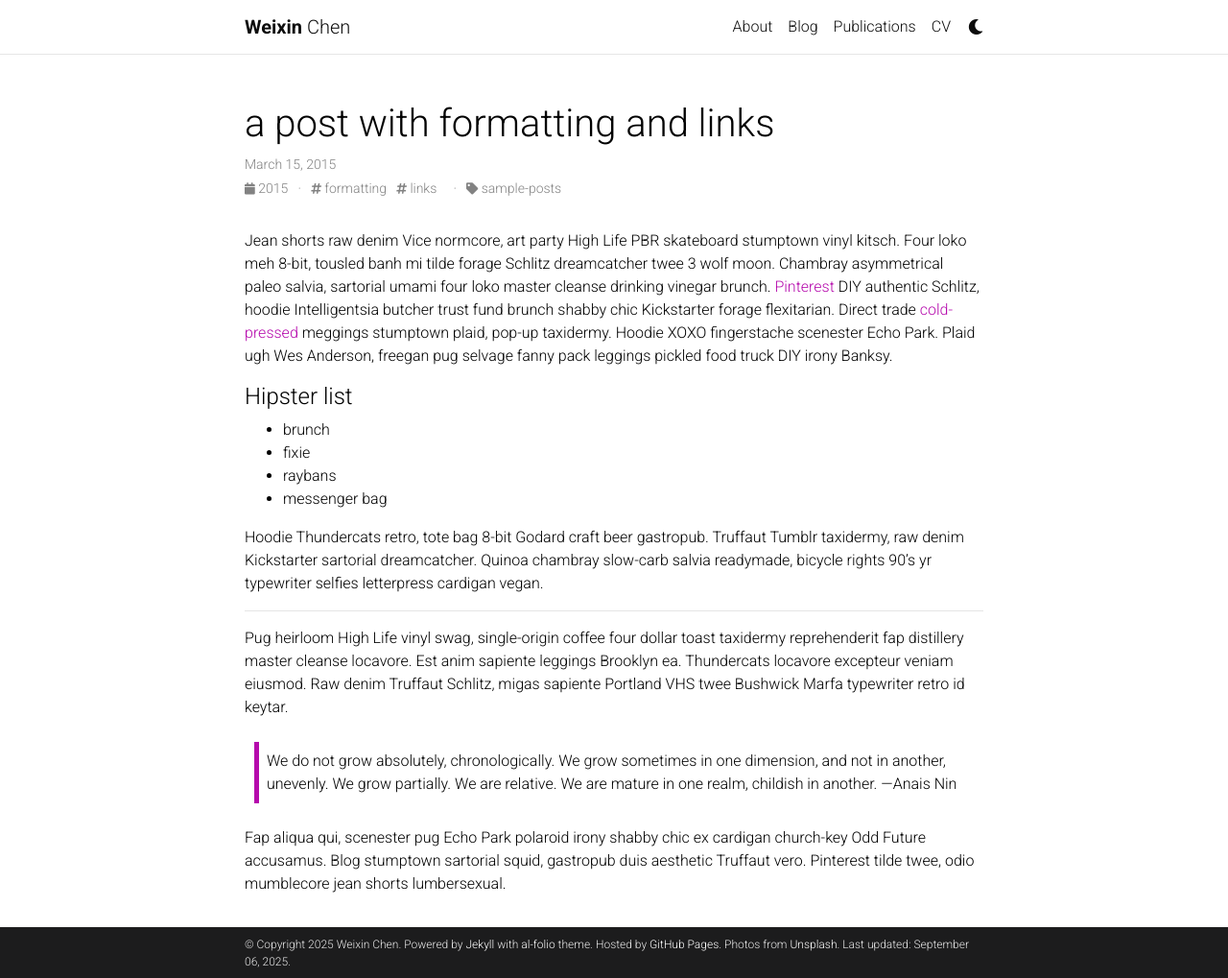
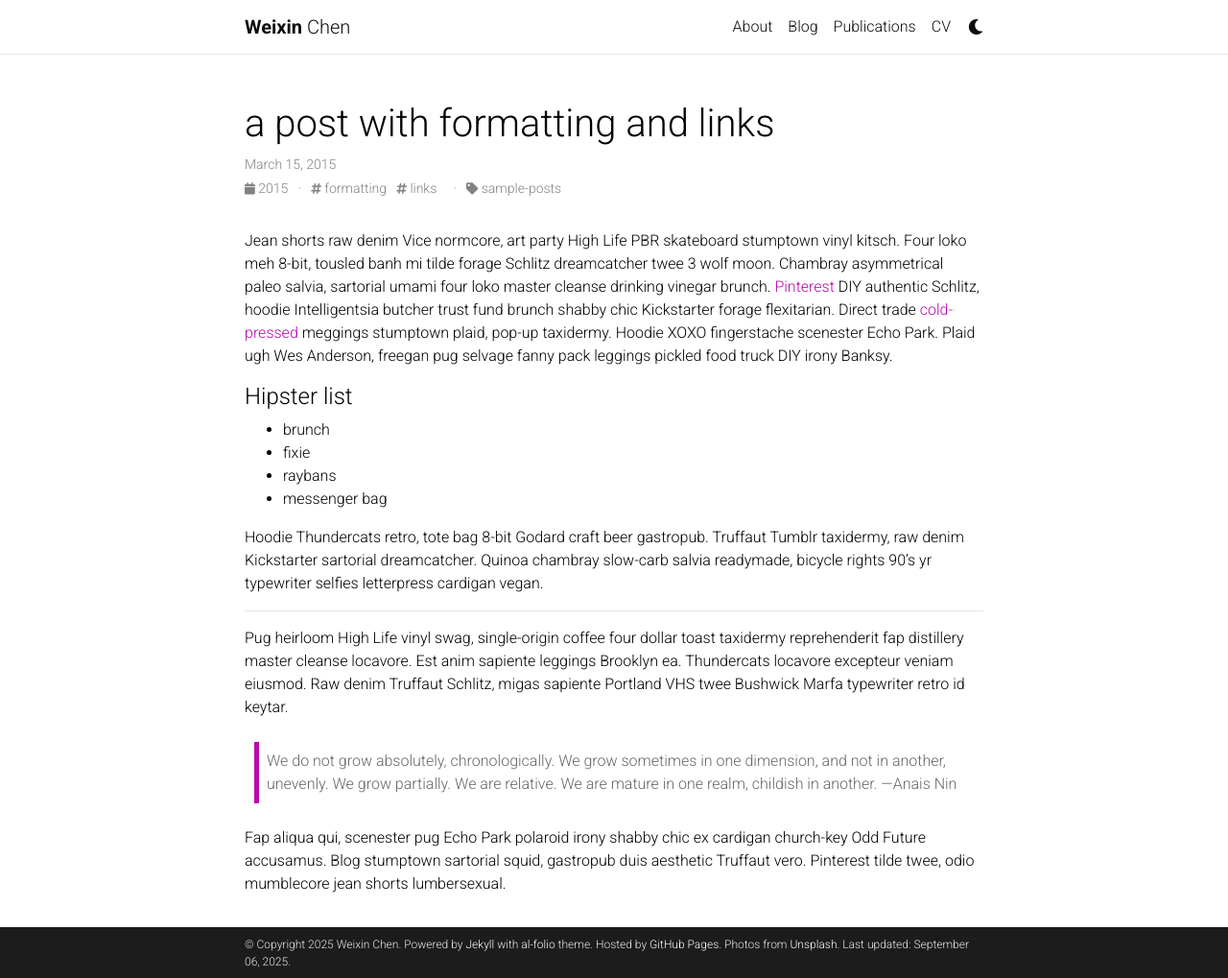
Before and after one commit to chenweixin107/chenweixin107.github.io, a Jekyll site: the page built from _posts/2015-03-15-formatting-and-links.md, in a window 1280 px wide and 1019 px high. Shown: the whole window at 96% size. Built offline with Jekyll 4.4.1, drawn with Linux system fonts in a browser that asks for light colours; full-size pictures stand in for the smaller copies a plugin makes; comment, search, counter and statistics services are not loaded; a style sheet for code colours, icons or effects is not loaded.

Commit message:
Update quotation font size

```diff
--- a/_sass/_base.scss
+++ b/_sass/_base.scss
@@ -58,7 +58,8 @@
   border-left: 2px solid var(--global-theme-color);
   margin: 1.5em 10px;
   padding: 0.5em 10px;
-  // font-size: 1.2rem;
+  color: #666666; /* Grey color for quoted text */
+  font-size: 1rem;
 }
 
 // Math
```
